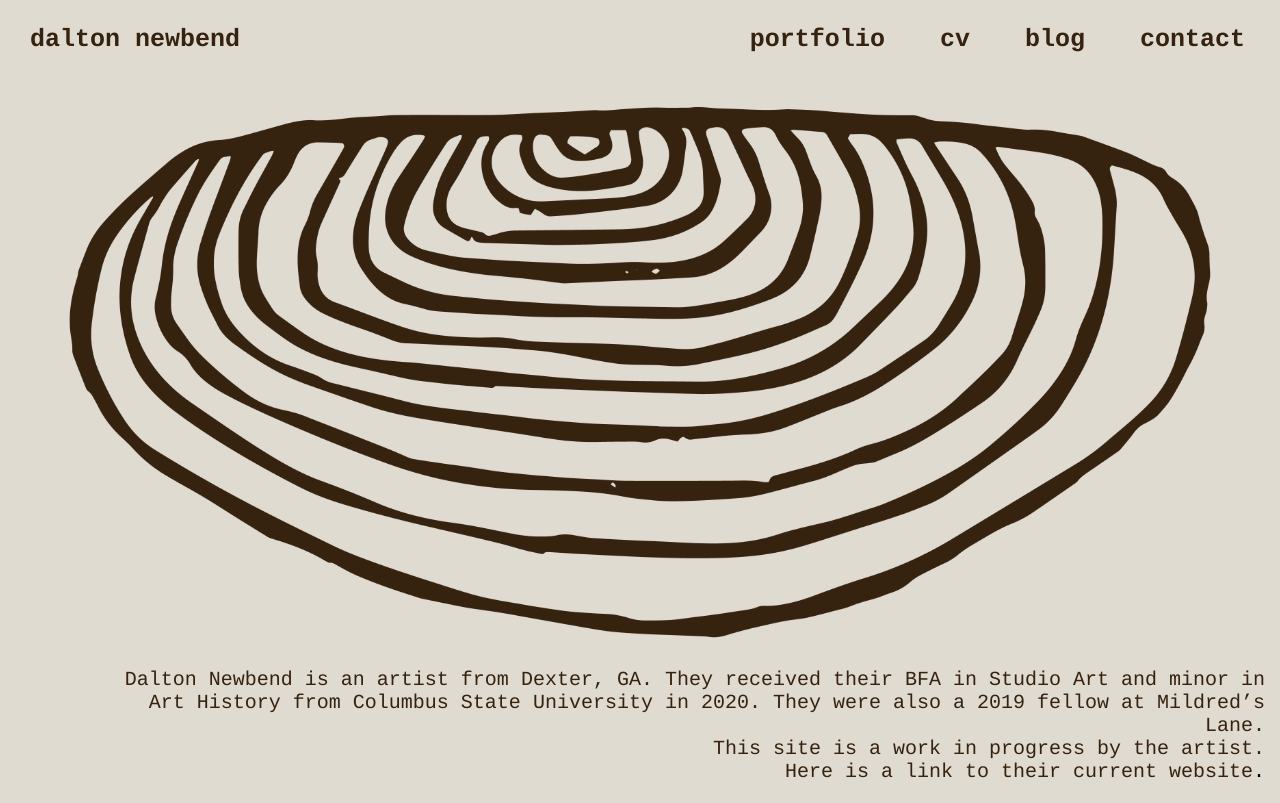
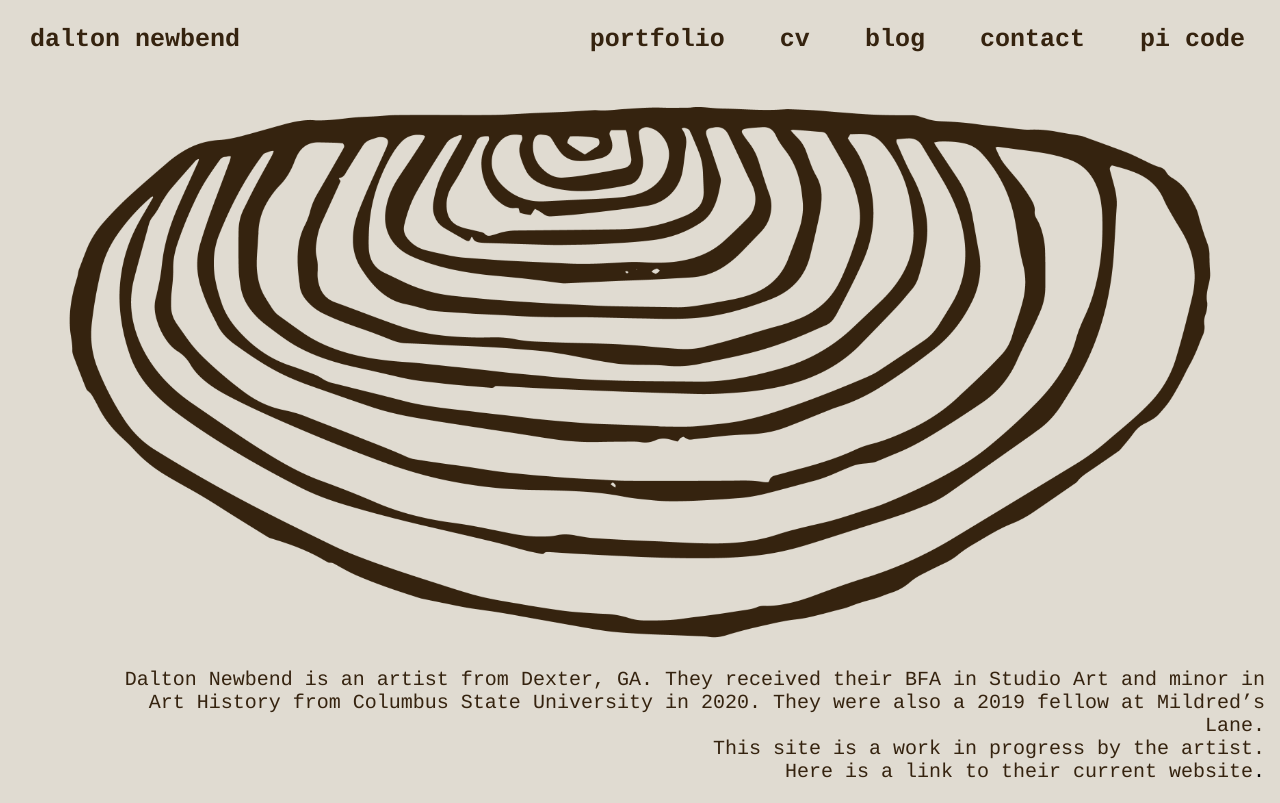
Before and after one commit to daltonnewbend/sandbox.newbend.art, a plain HTML site: page index.html in a window 1280 px wide. Drawn offline with Linux system fonts and the light colour scheme; a web font is replaced by a local one.

Commit message:
Update index.html

```diff
--- a/index.html
+++ b/index.html
@@ -24,6 +24,7 @@
 			<li class="hideOnMobile" ><a href="cv.html">cv</a></li>
 			<li class="hideOnMobile" ><a href="blog.html">blog</a></li>
 			<li class="hideOnMobile" ><a href="contact.html">contact</a></li>
+			<li class="hideOnMobile" ><a href="pi-code.html">pi code</a></li>
 			<li class="menu-button" onclick=showSidebar()><a href="#"><svg xmlns="http://www.w3.org/2000/svg" height="25" viewBox="0 -960 960 960" width="25"><path d="M120-240v-60h720v60H120Zm0-210v-60h720v60H120Zm0-210v-60h720v60H120Z"/></svg></li>
 			</ul>
 		</nav><br>
```
